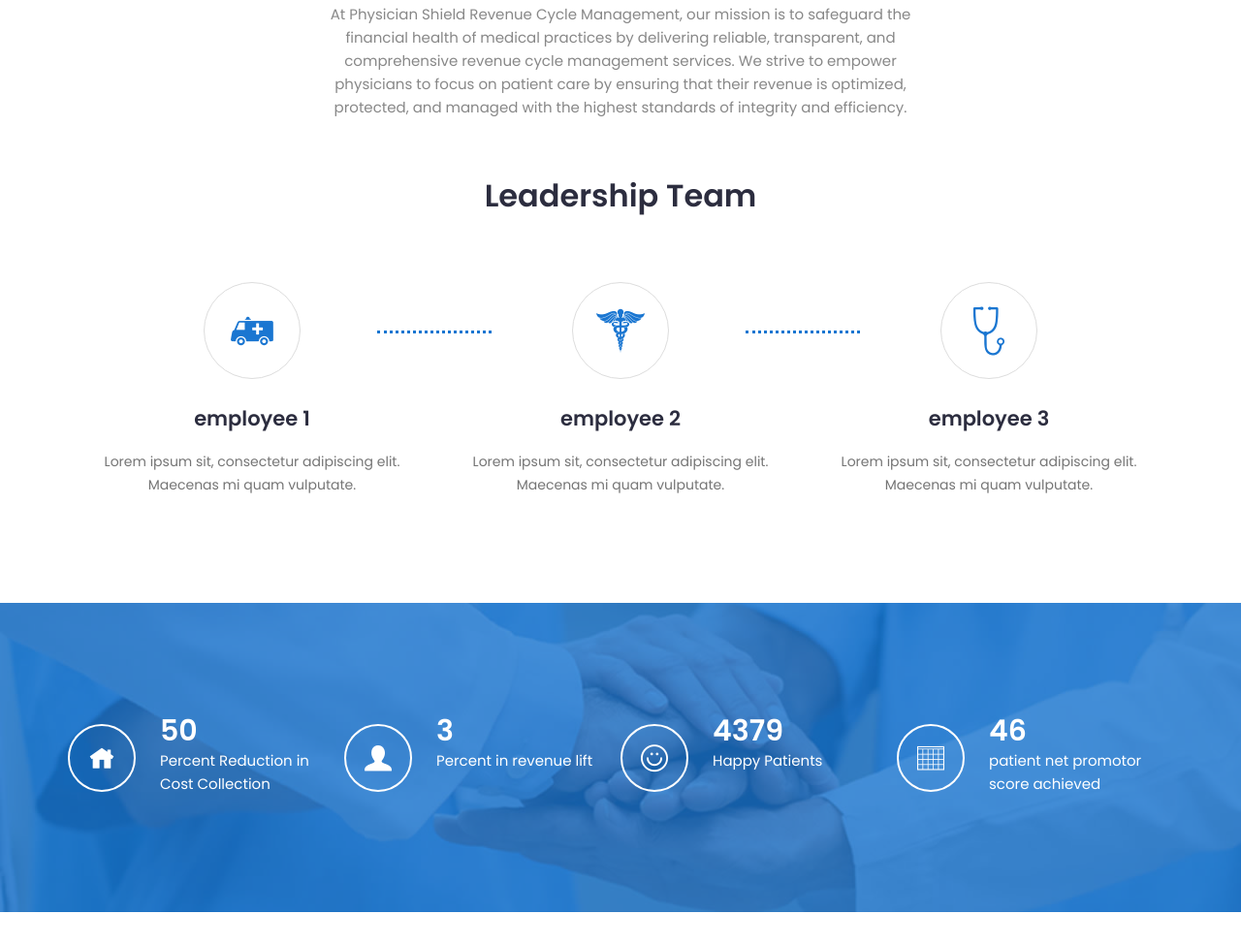
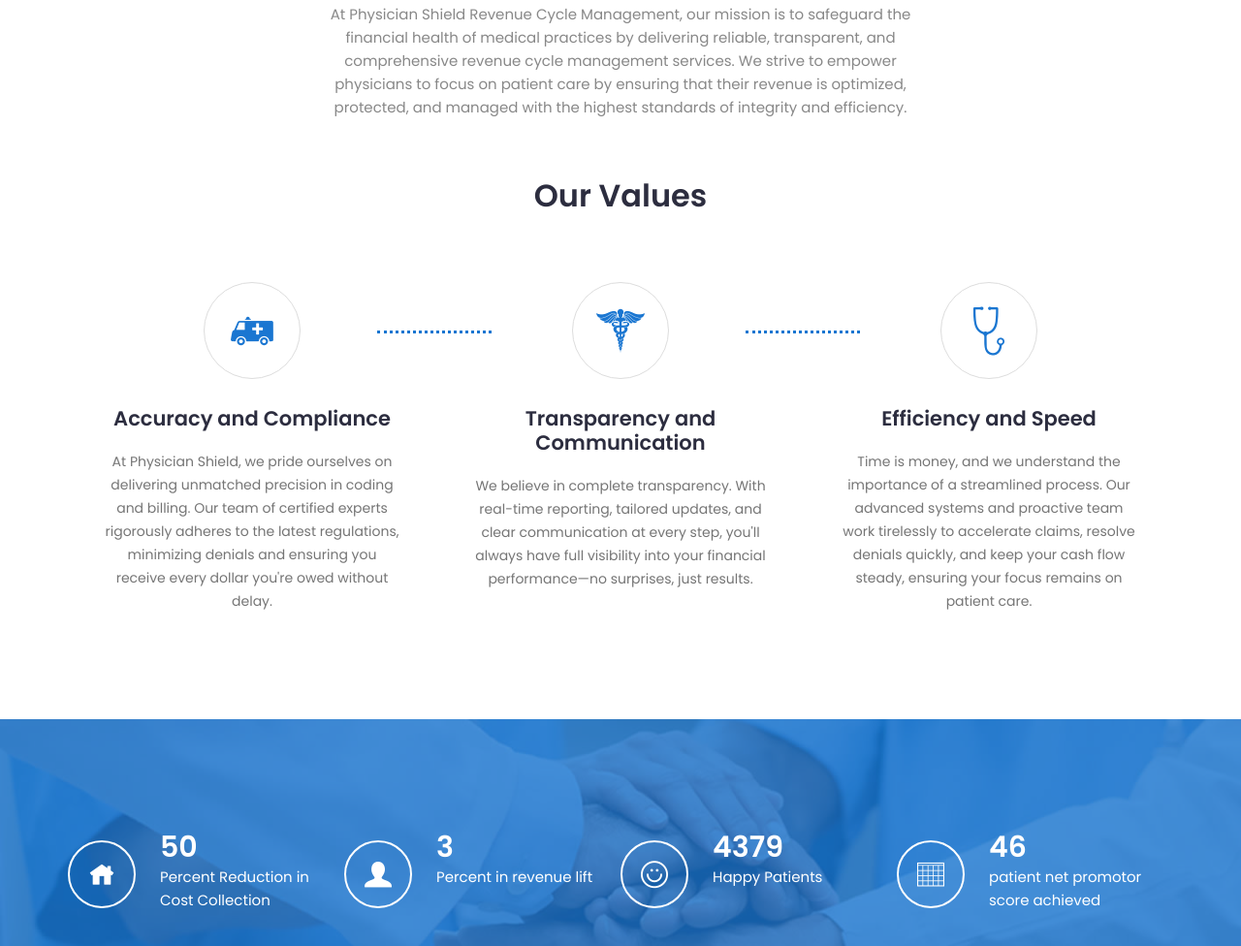
Before and after one commit to maniaimam/physician-shield, a plain HTML site: page index.html in a window 1280 px wide. Shown: the part 1018-1994 px from the top of the page at 97% size. Drawn offline with Linux system fonts and the light colour scheme; a script that the page names is missing.

Commit message:
changes in homepage

```diff
--- a/index.html
+++ b/index.html
@@ -276,7 +276,7 @@
 					</div>
 				</div>
 				<div class="section-title">
-					<h2>Leadership Team</h2>
+					<h2>Our Values</h2>
 				</div>
 				<div class="row">
 					<div class="col-lg-4 col-12">
@@ -285,9 +285,8 @@
 							<div class="signle-icon">
 								<i class="icofont icofont-ambulance-cross"></i>
 							</div>
-
-							<h3>employee 1</h3>
-							<p>Lorem ipsum sit, consectetur adipiscing elit. Maecenas mi quam vulputate.</p>
+							<h3>Accuracy and Compliance</h3>
+							<p>At Physician Shield, we pride ourselves on delivering unmatched precision in coding and billing. Our team of certified experts rigorously adheres to the latest regulations, minimizing denials and ensuring you receive every dollar you're owed without delay.</p>
 						</div>
 						<!-- End Single features -->
 					</div>
@@ -297,8 +296,8 @@
 							<div class="signle-icon">
 								<i class="icofont icofont-medical-sign-alt"></i>
 							</div>
-							<h3>employee 2</h3>
-							<p>Lorem ipsum sit, consectetur adipiscing elit. Maecenas mi quam vulputate.</p>
+							<h3>Transparency and Communication</h3>
+							<p>We believe in complete transparency. With real-time reporting, tailored updates, and clear communication at every step, you'll always have full visibility into your financial performance—no surprises, just results.</p>
 						</div>
 						<!-- End Single features -->
 					</div>
@@ -308,8 +307,8 @@
 							<div class="signle-icon">
 								<i class="icofont icofont-stethoscope"></i>
 							</div>
-							<h3>employee 3</h3>
-							<p>Lorem ipsum sit, consectetur adipiscing elit. Maecenas mi quam vulputate.</p>
+							<h3>Efficiency and Speed</h3>
+							<p>Time is money, and we understand the importance of a streamlined process. Our advanced systems and proactive team work tirelessly to accelerate claims, resolve denials quickly, and keep your cash flow steady, ensuring your focus remains on patient care.</p>
 						</div>
 						<!-- End Single features -->
 					</div>
```
Also changed, not shown: contact.html (+6 -6 lines).
